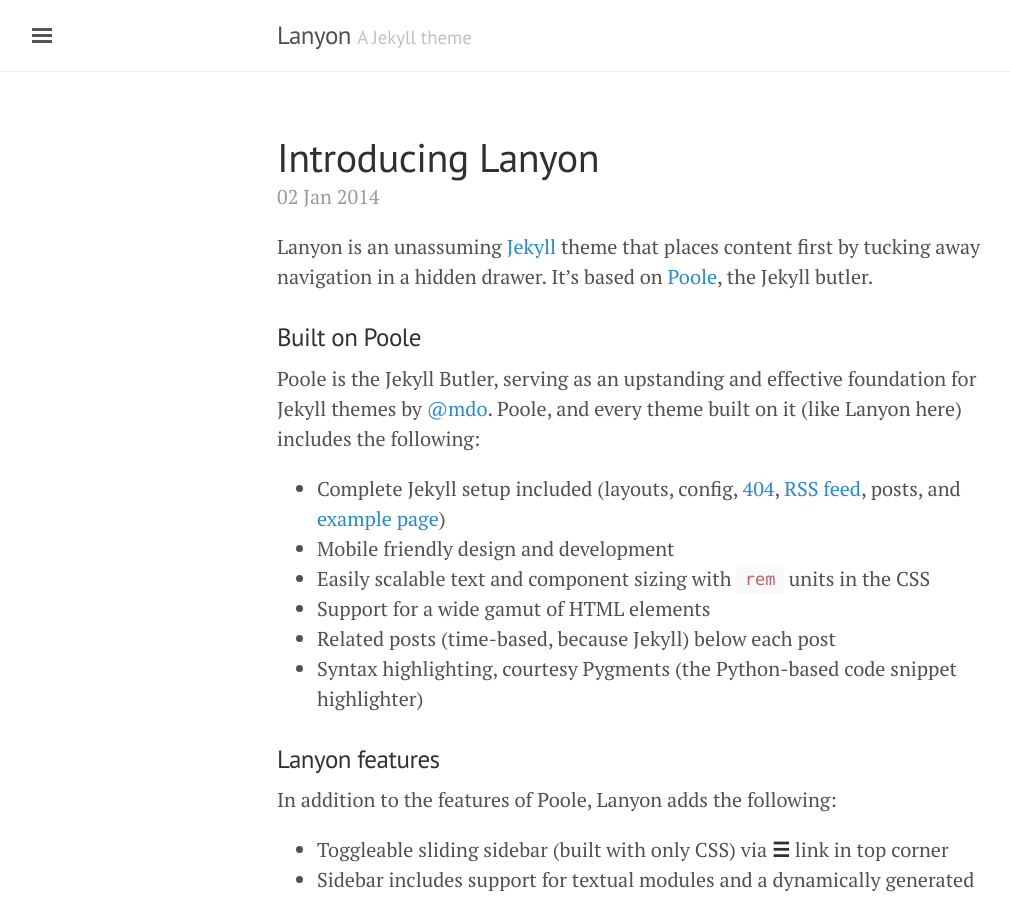
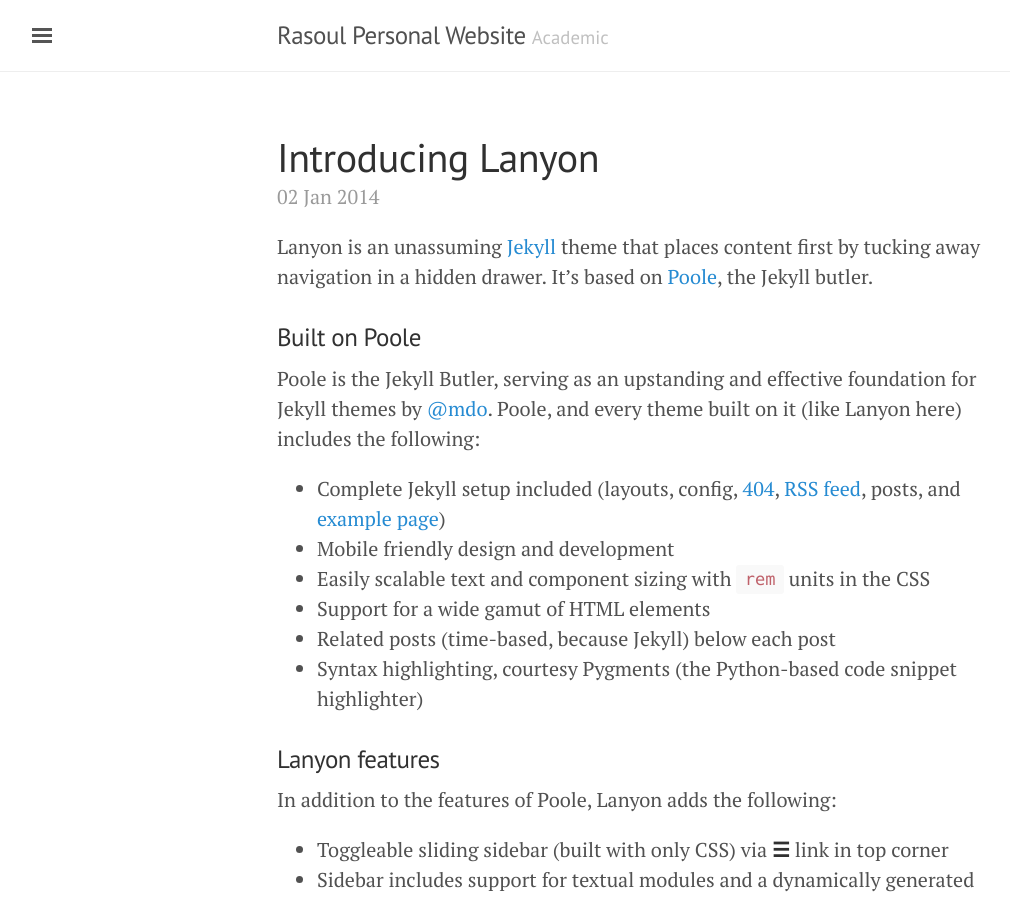
Before and after one commit to Rasoul-Jahanshahi/Rasoul-Jahanshahi.github.io, a Jekyll site: the page built from index.html, in a window 1280 px wide and 900 px high. Shown: the whole window, without its empty margins (3-1013 px from the left). Built offline with Jekyll 4.4.1, drawn with Linux system fonts in a browser that asks for light colours; the list of posts is cut into pages by our own code.

Commit message:
a little fixing

```diff
--- a/_config.yml
+++ b/_config.yml
@@ -5,18 +5,18 @@ permalink:           pretty
 #relative_permalinks: true
 
 # Setup
-title:               Lanyon
-tagline:             'A Jekyll theme'
-description:         'A reserved <a href="http://jekyllrb.com" target="_blank">Jekyll</a> theme that places the utmost gravity on content with a hidden drawer. Made by <a href="https://twitter.com/mdo" target="_blank">@mdo</a>.'
-url:                 http://lanyon.getpoole.com
+title:               Rasoul Personal Website
+tagline:             'Academic'
+#description:         'A reserved <a href="http://jekyllrb.com" target="_blank">Jekyll</a> theme that places the utmost gravity on content with a hidden drawer. Made by <a href="https://twitter.com/mdo" target="_blank">@mdo</a>.'
+#url:                 http://lanyon.getpoole.com
 baseurl:             ''
 paginate:            5
 
 # About/contact
 author:
-  name:              Mark Otto
+  name:              Rasoul Jahanshahi
   url:               https://twitter.com/mdo
-  email:             markdotto@gmail.com
+  email:             rasoulj@bu.edu
 
 # Custom vars
 plugins: [jekyll-paginate]
```
